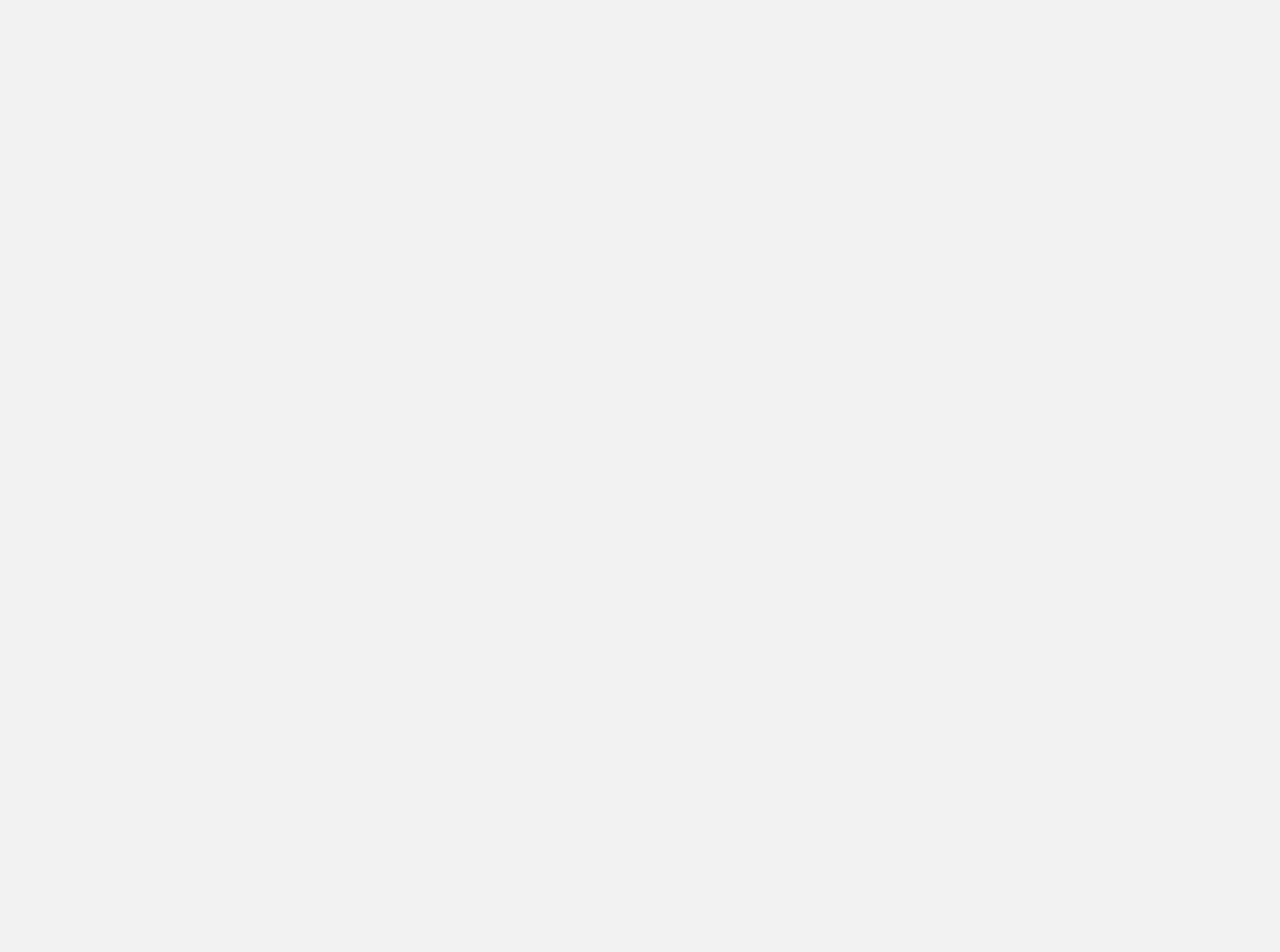
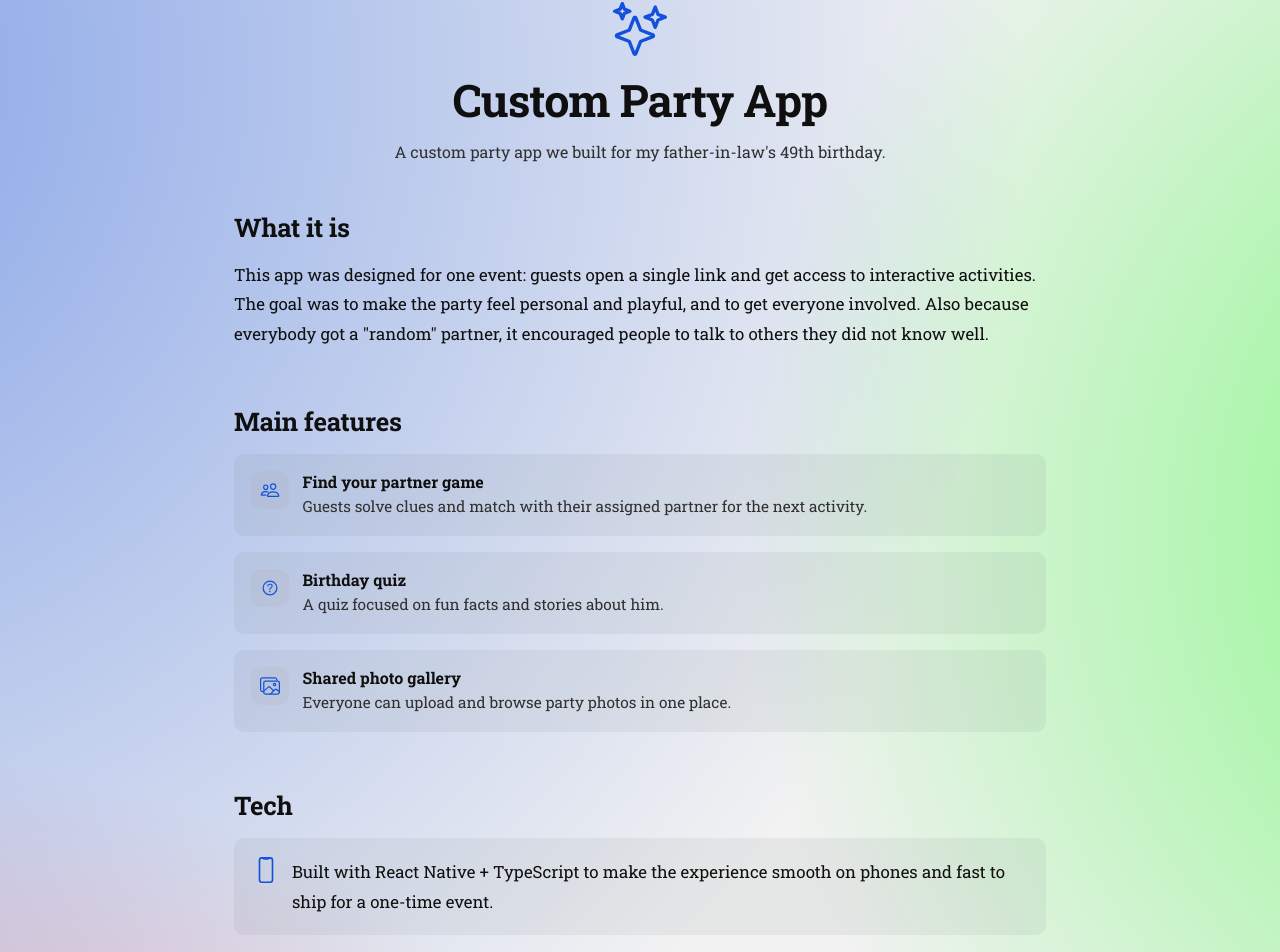
Before and after one commit to Noah4ever/noah4ever.github.io, a React (Vite) app: page /projects/custom-party-app in a window 1280 px wide. Before the commit this address had no page. Shown: the part 156-1108 px from the top of the page. Before the commit the page ends 800 px from the top, so only its background shows below. Built offline with nearby package versions, Linux system fonts and the light colour scheme; a web font is replaced by a local one.

Commit message:
add new project custom party app

```diff
--- a/src/MainRouter.tsx
+++ b/src/MainRouter.tsx
@@ -2,6 +2,7 @@ import { BrowserRouter, Routes, Route } from "react-router-dom";
 import Home from "./pages/Home";
 import ProjectLayout from "./components/ProjectLayout";
 import Giftboard from "./pages/projects/Giftboard";
+import CustomPartyApp from "./pages/projects/CustomPartyApp";
 
 export function MainRouter() {
   return (
@@ -10,6 +11,7 @@ export function MainRouter() {
         <Route path="/" element={<Home />} />
         <Route path="/projects" element={<ProjectLayout />}>
           <Route path="giftboard" element={<Giftboard />} />
+          <Route path="custom-party-app" element={<CustomPartyApp />} />
         </Route>
       </Routes>
     </BrowserRouter>
--- /dev/null
+++ b/src/components/ProjectCardLink.tsx
@@ -0,0 +1,36 @@
+import { IoArrowForwardOutline as ProjectCardArrow } from "react-icons/io5";
+
+type ProjectCardLinkProps = {
+    title: string;
+    description: string;
+    imageSrc: string;
+    href: string;
+    ariaLabel?: string;
+    imageAlt?: string;
+};
+
+export default function ProjectCardLink({
+    title,
+    description,
+    imageSrc,
+    href,
+    ariaLabel,
+    imageAlt,
+}: ProjectCardLinkProps) {
+    const cardId = `project-${title.toLowerCase().replace(/[^a-z0-9]+/g, "-")}-title`;
+
+    return (
+        <a className="project-card-link" href={href} aria-label={ariaLabel}>
+            <span className="project-card-indicator" aria-hidden="true">
+                <ProjectCardArrow />
+            </span>
+            <article className="project-card" aria-labelledby={cardId}>
+                <h4 id={cardId}>{title}</h4>
+                <p>{description}</p>
+            </article>
+            <div className="project-card-media">
+                <img src={imageSrc} alt={imageAlt ?? `${title} preview`} loading="lazy" />
+            </div>
+        </a>
+    );
+}
--- a/src/pages/Home.tsx
+++ b/src/pages/Home.tsx
@@ -1,5 +1,6 @@
 import Footer from "@/components/Footer";
 import Header from "@/components/Header";
+import ProjectCardLink from "@/components/ProjectCardLink";
 import "@styles/pages/home.scss";
 import { useEffect, useState } from "react";
 import { IoLogoGithub as Github } from "react-icons/io5";
@@ -7,7 +8,6 @@ import { IoLogoLinkedin as LinkedIn } from "react-icons/io5";
 import { IoMailOutline as EMail } from "react-icons/io5";
 import { IoArrowDownOutline as Arrow } from "react-icons/io5";
 import { IoArrowDownCircleOutline as ScrollDownArrow } from "react-icons/io5";
-import { IoArrowForwardOutline as ProjectCardArrow } from "react-icons/io5";
 
 export default function Home() {
   window.onmouseup = (event) => event.preventDefault();
@@ -326,21 +326,25 @@ export default function Home() {
           <h3 id="projects-heading">Projects</h3>
           <ul className="projects-list" role="list">
             <li>
-              <a className="project-card-link" href="/projects/giftboard" aria-label="Open Giftboard project page">
-                <span className="project-card-indicator" aria-hidden="true">
-                  <ProjectCardArrow />
-                </span>
-                <article className="project-card" aria-labelledby="project-giftboard-title">
-                  <h4 id="project-giftboard-title">Giftboard</h4>
-                  <p>
-                    Wishlist app for birthdays and occasions. Share a list, let others reserve gifts, and avoid
-                    duplicate presents while keeping surprises intact.
-                  </p>
-                </article>
-                <div className="project-card-media">
-                  <img src="/Projects/giftboard-hero.png" alt="Giftboard board overview" loading="lazy" />
-                </div>
-              </a>
+              <ProjectCardLink
+                title="Giftboard"
+                description="Wishlist app for birthdays and occasions. Share a list, let others reserve gifts, and avoid duplicate presents while keeping surprises intact."
+                imageSrc="/Projects/giftboard-hero.png"
+                href="/projects/giftboard"
+                ariaLabel="Open Giftboard project page"
+                imageAlt="Giftboard board overview"
+              />
+            </li>
+
+            <li>
+              <ProjectCardLink
+                title="Custom Party App"
+                description="Custom party app we built for my father-in-law's 49th birthday party. It features a 'find your partner' game, a quiz about him, a shared photo gallery and more. Built with React Native and TypeScript."
+                imageSrc="/Projects/party-landingpage.png"
+                href="/projects/custom-party-app"
+                ariaLabel="Open Custom Party App project page"
+                imageAlt="Custom Party App landing page"
+              />
             </li>
           </ul>
         </section>
--- /dev/null
+++ b/src/pages/projects/CustomPartyApp.tsx
@@ -0,0 +1,81 @@
+import "@styles/pages/custom_party_app.scss";
+import {
+    IoSparklesOutline as PartyIcon,
+    IoPeopleOutline as PartnerIcon,
+    IoHelpCircleOutline as QuizIcon,
+    IoImagesOutline as GalleryIcon,
+    IoPhonePortraitOutline as MobileIcon,
+} from "react-icons/io5";
+
+export default function CustomPartyApp() {
+    return (
+        <>
+            <section className="custom-party-hero" aria-labelledby="custom-party-title">
+                <div className="custom-party-hero-icon" aria-hidden="true">
+                    <PartyIcon />
+                </div>
+                <h1 id="custom-party-title">Custom Party App</h1>
+                <p className="custom-party-tagline">
+                    A custom party app we built for my father-in-law&apos;s 49th birthday.
+                </p>
+            </section>
+
+            <section className="project-section" aria-labelledby="custom-party-story-heading">
+                <h2 id="custom-party-story-heading">What it is</h2>
+                <p>
+                    This app was designed for one event: guests open a single link and get access to interactive
+                    activities. The goal was to make the party feel personal and playful, and to get everyone involved.
+                    Also because everybody got a "random" partner, it encouraged people to talk to others they did not know well.
+                </p>
+            </section>
+
+            <section className="project-section" aria-labelledby="custom-party-features-heading">
+                <h2 id="custom-party-features-heading">Main features</h2>
+                <ul className="custom-party-feature-list" role="list">
+                    <li>
+                        <span aria-hidden="true"><PartnerIcon /></span>
+                        <div>
+                            <strong>Find your partner game</strong>
+                            <p>Guests solve clues and match with their assigned partner for the next activity.</p>
+                        </div>
+                    </li>
+                    <li>
+                        <span aria-hidden="true"><QuizIcon /></span>
+                        <div>
+                            <strong>Birthday quiz</strong>
+                            <p>A quiz focused on fun facts and stories about him.</p>
+                        </div>
+                    </li>
+                    <li>
+                        <span aria-hidden="true"><GalleryIcon /></span>
+                        <div>
+                            <strong>Shared photo gallery</strong>
+                            <p>Everyone can upload and browse party photos in one place.</p>
+                        </div>
+                    </li>
+                </ul>
+            </section>
+
+            <section className="project-section" aria-labelledby="custom-party-tech-heading">
+                <h2 id="custom-party-tech-heading">Tech</h2>
+                <div className="custom-party-tech-card">
+                    <div className="custom-party-tech-icon" aria-hidden="true">
+                        <MobileIcon />
+                    </div>
+                    <p>
+                        Built with React Native + TypeScript to make the experience smooth on phones and fast to ship
+                        for a one-time event.
+                    </p>
+                </div>
+            </section>
+
+            <section className="custom-party-image" aria-labelledby="custom-party-image-heading">
+                <h2 id="custom-party-image-heading" className="sr-only">Custom Party App screenshot</h2>
+                <figure>
+                    <img src="/Projects/party-landingpage.png" alt="Custom Party App landing page" loading="lazy" />
+                    <figcaption>Landing page</figcaption>
+                </figure>
+            </section>
+        </>
+    );
+}
--- /dev/null
+++ b/src/styles/pages/custom_party_app.scss
@@ -0,0 +1,128 @@
+.custom-party-hero {
+    text-align: center;
+    margin-bottom: 3rem;
+
+    .custom-party-hero-icon {
+        display: flex;
+        justify-content: center;
+        margin-bottom: 0.9rem;
+
+        svg {
+            width: 54px;
+            height: 54px;
+            color: var(--color-accent);
+        }
+    }
+
+    h1 {
+        margin: 0 0 0.75rem;
+        font-size: 2.8rem;
+        letter-spacing: -0.02em;
+    }
+
+    .custom-party-tagline {
+        max-width: 620px;
+        margin: 0 auto;
+        color: var(--color-text-muted);
+    }
+}
+
+.custom-party-feature-list {
+    list-style: none;
+    margin: 0;
+    padding: 0;
+    display: grid;
+    gap: 1rem;
+
+    li {
+        display: flex;
+        gap: 0.85rem;
+        align-items: flex-start;
+        padding: 1rem;
+        border-radius: 10px;
+        background-color: var(--color-background-blur);
+        border: 1px solid transparent;
+
+        >span {
+            display: inline-flex;
+            align-items: center;
+            justify-content: center;
+            width: 38px;
+            height: 38px;
+            border-radius: 10px;
+            color: var(--color-accent);
+            background-color: var(--color-background-skill);
+            flex-shrink: 0;
+
+            svg {
+                width: 20px;
+                height: 20px;
+            }
+        }
+
+        strong {
+            display: block;
+            margin-bottom: 0.2rem;
+        }
+
+        p {
+            margin: 0;
+            color: var(--color-text-muted);
+            font-size: 0.96rem;
+            line-height: 1.55;
+        }
+    }
+}
+
+.custom-party-tech-card {
+    display: flex;
+    gap: 0.8rem;
+    align-items: flex-start;
+    padding: 1.2rem;
+    border-radius: 10px;
+    background-color: var(--color-background-blur);
+
+    .custom-party-tech-icon {
+        color: var(--color-accent);
+
+        svg {
+            width: 26px;
+            height: 26px;
+        }
+    }
+
+    p {
+        margin: 0;
+    }
+}
+
+.custom-party-image {
+    margin-bottom: 3.5rem;
+
+    figure {
+        margin: 0;
+        max-width: 680px;
+        margin-inline: auto;
+    }
+
+    img {
+        display: block;
+        width: 100%;
+        height: auto;
+        border-radius: 12px;
+        border: 1px solid var(--color-background-blur);
+    }
+
+    figcaption {
+        margin-top: 0.6rem;
+        text-align: center;
+        color: var(--color-text-muted);
+        font-size: 0.9rem;
+    }
+}
+
+@media screen and (max-width: 520px) {
+    .custom-party-hero h1 {
+        font-size: 2.15rem;
+    }
+}
--- a/src/styles/pages/home.scss
+++ b/src/styles/pages/home.scss
@@ -507,7 +507,9 @@
           }
 
           .project-card-media {
-            width: 100%;
+            width: 220px;
+            height: 220px;
+            align-self: center;
             border-radius: 10px;
             overflow: hidden;
             border: 1px solid var(--color-background-blur);
@@ -515,7 +517,8 @@
             img {
               display: block;
               width: 100%;
-              height: auto;
+              height: 100%;
+              object-fit: cover;
               transition: transform 400ms ease;
             }
           }
@@ -565,13 +568,8 @@
 
             .project-card-media {
               width: 240px;
+              height: 240px;
               flex-shrink: 0;
-
-              img {
-                width: 100%;
-                height: 100%;
-                object-fit: cover;
-              }
             }
           }
         }
```
Also changed, not shown: public/Projects/party-landingpage.png (added).
